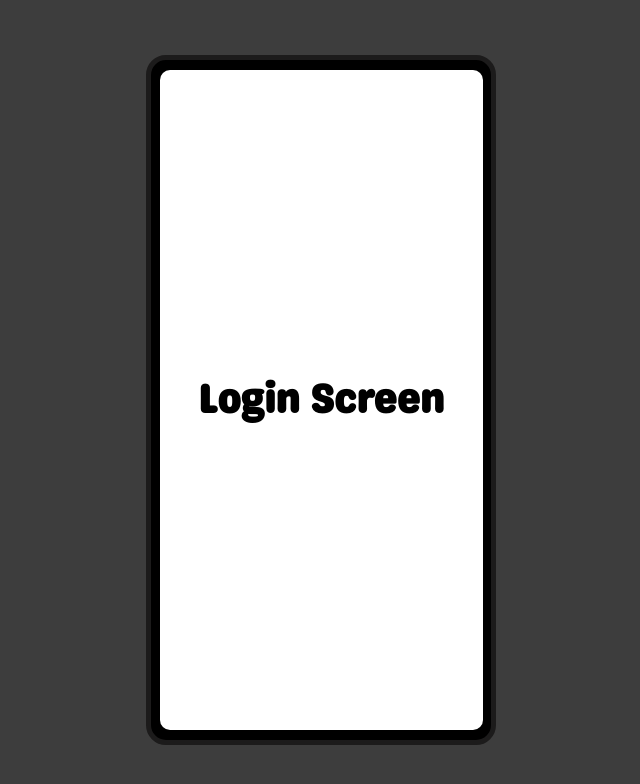
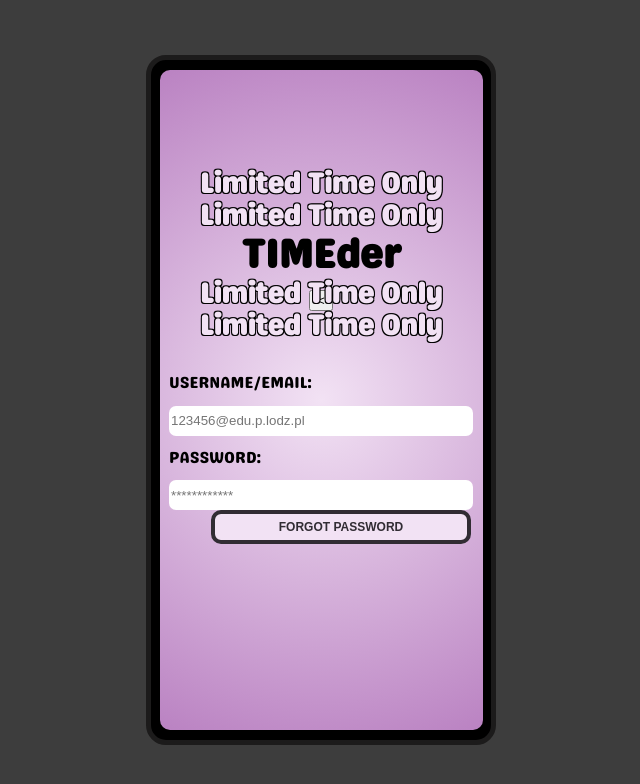
Before and after one commit to DisturbedCherry/TimederMobile, a React (Create React App) app in the folder timedermobile/: page /LoginScreen in a window 1280 px wide. Shown: the top 784 px of the page, without its empty margins (319-959 px from the left). Built offline with nearby package versions, Linux system fonts and the light colour scheme; the HTML template or start-up script is replaced by a standard one.

Commit message:
Temporal LoginScreen version

```diff
--- /dev/null
+++ b/timedermobile/src/components/LoginScreen/BackButton.js
@@ -0,0 +1,11 @@
+// Button.js
+import React from 'react';
+import './LoginScreen.css'; // You can create and style this CSS file if needed
+
+export default function BackButton({ text, onClick }) {
+  return (
+    <button className="BackButton" onClick={onClick}>
+      {text}
+    </button>
+  );
+}
--- /dev/null
+++ b/timedermobile/src/components/LoginScreen/ForgotPasswordButton.js
@@ -0,0 +1,11 @@
+// Button.js
+import React from 'react';
+import './LoginScreen.css'; // You can create and style this CSS file if needed
+
+export default function ForgotPasswordButton({ text, onClick }) {
+  return (
+    <button className="forgot-password-button" onClick={onClick}>
+      {text}
+    </button>
+  );
+}
--- a/timedermobile/src/components/LoginScreen/LoginScreen.css
+++ b/timedermobile/src/components/LoginScreen/LoginScreen.css
@@ -0,0 +1,93 @@
+@font-face {
+  font-family: 'Genty Sants';
+  src: url('../../../public/fonts/genty-sans-regular.ttf') format('truetype');
+}
+
+body {
+  font-family: 'Genty Sants', sans-serif;
+}
+
+.login-screen {
+  background: rgb(242, 226, 244);
+  background: radial-gradient(circle, rgba(242, 226, 244, 1) 0%, rgba(186, 130, 194, 1) 100%);
+  display: flex;
+  flex-direction: column; /* Align items in a column */
+  justify-content: center; /* Center items vertically */
+  align-items: center; /* Center items horizontally */
+  height: 100%; /* Adjust height as needed */
+  width: 100%;
+}
+
+.back-button {
+	background-color:#6d3c86;
+	border-radius:100%;
+	border-color: rgb(14, 14, 14);
+	cursor:pointer;
+	color:#f2e2f4;
+	font-family:Arial;
+	font-size:18px;
+	font-weight:bold;
+	padding:7px 12px;
+	text-decoration:none;
+	margin: 0;
+	display: inline-block;
+	top: 20px;
+	right: 20px;
+	position: fixed;
+}
+
+h1 {
+  margin-top: 0px;
+  margin-bottom: 0px;
+  font-size: 40px;
+	text-align: center;
+}
+
+.limited-time {
+  color: #f2e2f4; /* Example style: change the text color to red */
+  text-shadow:
+  -1px -1px 0 #000,
+   1px -1px 0 #000,
+  -1px  1px 0 #000,
+   1px  1px 0 #000; /* Creates a black border around the text */
+   font-size: 28px;
+}
+
+.text-logo { /* TODO */
+	display:inline-block;
+	top: 108px;
+	position: fixed;
+}
+
+h2 {
+  font-size: 16px;
+	font-weight: normal;
+}
+
+input { /* TODO */
+	border: none;
+	height: 28px;
+	width: 300px;
+	border-radius: 7px;
+}
+
+.username { /* TODO */
+	padding-top: 50px;
+}
+
+.forgot-password-button {
+  background-color: #f2e2f4;
+  border-radius: 10px;
+  border: 4px solid #312c33;
+  cursor: pointer;
+  position: absolute; /* TODO */
+  color: #312c33;
+  font-size: 12px;
+  font-weight: bold;
+  padding-top: 6px;
+  padding-bottom: 6px;
+  text-decoration: none;
+  top:450px; /* TODO */
+  left:60px; /* TODO */
+  width: 260px;
+}
--- a/timedermobile/src/components/LoginScreen/LoginScreen.js
+++ b/timedermobile/src/components/LoginScreen/LoginScreen.js
@@ -1,7 +1,31 @@
+import BackButton from './BackButton';
+import ForgotPasswordButton from './ForgotPasswordButton';
+import './LoginScreen.css';
+
 export default function LoginScreen() {
+  const handleButtonClick = () => {
+    // Define your button click logic here
+    alert('Button clicked!');
+  };
   return (
-    <>
-      <h1>Login Screen</h1>
-    </>
+    <div className="login-screen">
+      <BackButton className="back-button" text="<" onClick={handleButtonClick}/>
+      <div className="text-logo">
+        <h1 className="limited-time">Limited Time Only</h1>
+        <h1 className="limited-time">Limited Time Only</h1>
+        <h1>TIMEder</h1>
+        <h1 className="limited-time">Limited Time Only</h1>
+        <h1 className="limited-time">Limited Time Only</h1>
+      </div>
+        <div className="username">
+          <h2>USERNAME/EMAIL:</h2>
+          <input type="text" id="username" name='username' placeholder='123456@edu.p.lodz.pl'/>
+        </div>
+        <div className="password">
+          <h2>PASSWORD:</h2>
+          <input type="text" id="password" name='password' placeholder='************'/>
+          <ForgotPasswordButton className="forgot-password-button" text="FORGOT PASSWORD" onClick={handleButtonClick} />
+      </div>
+    </div>
   )
 }
--- a/timedermobile/src/components/WelcomeScreen/WelcomeScreen.css
+++ b/timedermobile/src/components/WelcomeScreen/WelcomeScreen.css
@@ -27,13 +27,6 @@
   text-decoration: none;
   text-shadow: 0px 0px 0px #312c33;
   margin-top: 20px; /* Add margin top for spacing */
-}
-.signInButton:hover {
-  background-color: #f2e2f4;
-}
-.signInButton:active {
-  position: relative;
-  top: 1px;
 }
 
 img {
```
